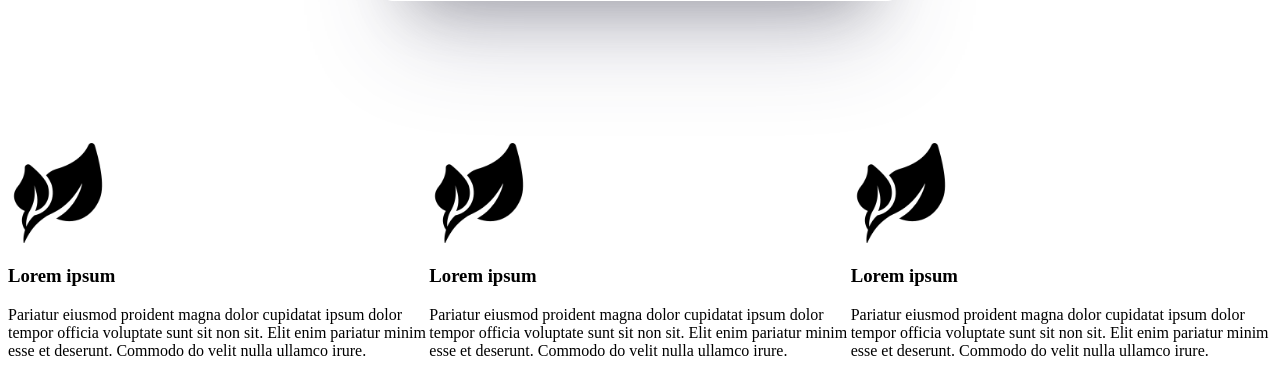
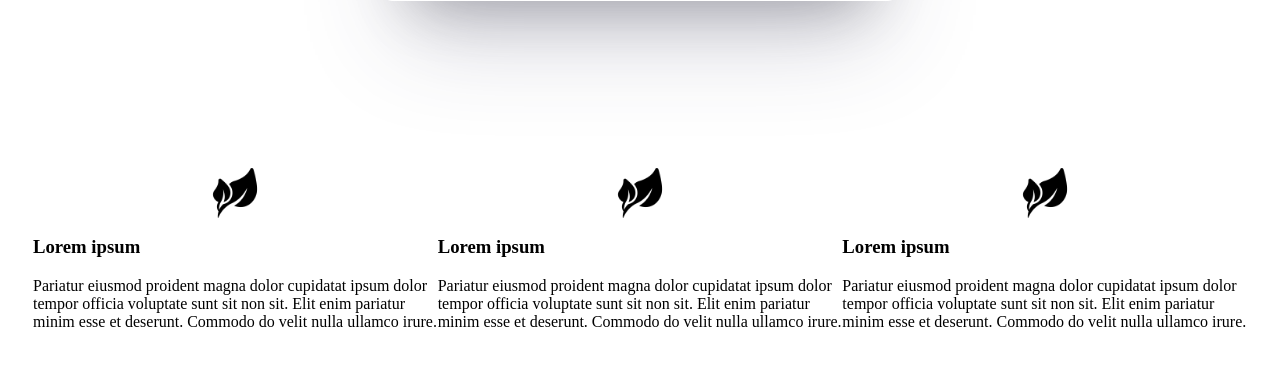
Before and after one commit to DiEz-HPC/Assistante-Maternelle, a Symfony app: template templates/home/index.html.twig in a window 1280 px wide. Shown: the part 855-1239 px from the top of the page. After the commit the page ends 1182 px from the top, so only its background shows below. Run offline with Twig, Linux system fonts and the light colour scheme; the template is opened without the code that fills it, so the values that code supplies are empty; style sheets or scripts are compiled from the project's sources; some libraries are stand-ins or nearby versions.

Commit message:
add style and bootstrap

```diff
--- a/assets/styles/descriptionCard.scss
+++ b/assets/styles/descriptionCard.scss
@@ -1,12 +1,16 @@
 .descriptionCardContainer {
     margin-top: 15%;
+    padding: 25px;
     display: flex;
     justify-content: space-around;
     align-items: center;
     .descriptionCard{
+        .cardLogoContainer{
+            display: flex;
+            justify-content: center;
         .CardLogo{
-            width: 100px;
-            height: 100px;
-        }
+            width: 50px;
+            height: 50px;
+        }}
     }
 }
--- a/templates/components/descriptionCard.html.twig
+++ b/templates/components/descriptionCard.html.twig
@@ -4,12 +4,12 @@
 
 <div class="descriptionCardContainer row g-0">
 
-    <div class="descriptionCard col-md-3">
+    <div class="descriptionCard col-lg-3 col-md-4 col-sm-6">
         <div class="row">
-            <div class="col-md-3">
+            <div class="cardLogoContainer col-lg-2 col-md-3">
                 <img src="{{ asset('build/images/feuilles.png') }}" alt="CardLogo" class="CardLogo">
             </div>
-            <div class="col-md-9">
+            <div class="col-lg-10 col-md-9">
                 <h3>
                     Lorem ipsum
                 </h3>
@@ -19,12 +19,12 @@
         </div>
     </div>
 
-    <div class="descriptionCard col-md-3">
+    <div class="descriptionCard col-lg-3 col-md-4 col-sm-6">
         <div class="row">
-            <div class="col-md-3">
+            <div class="cardLogoContainer col-lg-2 col-md-3">
                 <img src="{{ asset('build/images/feuilles.png') }}" alt="CardLogo" class="CardLogo">
             </div>
-            <div class="col-md-9">
+            <div class="col-lg-10 col-md-9">
                 <h3>
                     Lorem ipsum
                 </h3>
@@ -34,12 +34,12 @@
         </div>
     </div>
 
-    <div class="descriptionCard col-md-3">
+    <div class="descriptionCard col-lg-3 col-md-4 col-sm-6">
         <div class="row">
-            <div class="col-md-3">
+            <div class="cardLogoContainer col-lg-2 col-md-3">
                 <img src="{{ asset('build/images/feuilles.png') }}" alt="CardLogo" class="CardLogo">
             </div>
-            <div class="col-md-9">
+            <div class="col-lg-10 col-md-9">
                 <h3>
                     Lorem ipsum
                 </h3>
```
